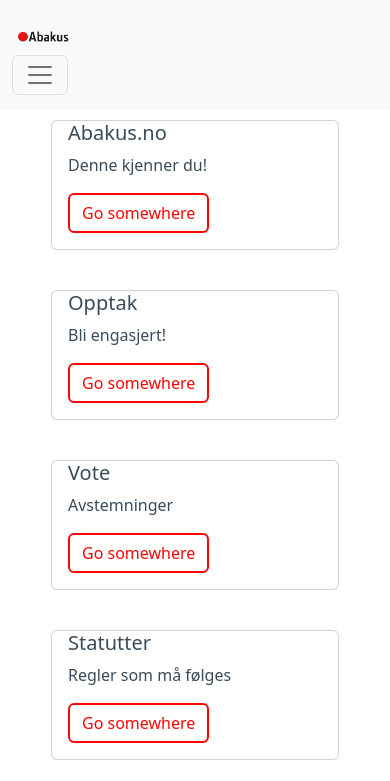
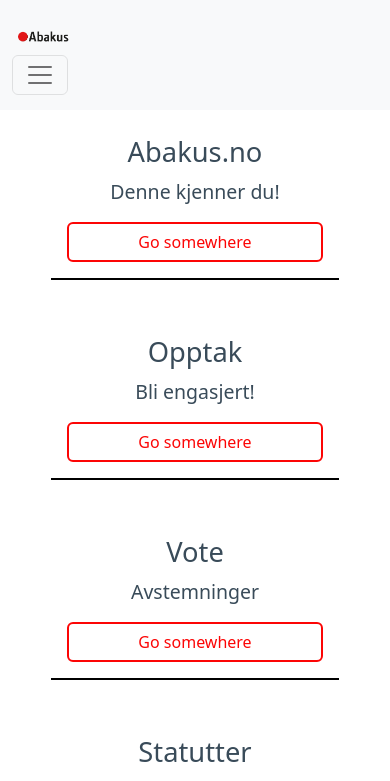
Before and after one commit to webkom/abanav, a React (Create React App) app: page / in a window 390 px wide. Shown: the top 781 px of the page. Built offline with nearby package versions, Linux system fonts and the light colour scheme.

Commit message:
Improved Mobile View

```diff
--- a/src/components/CardComponent.tsx
+++ b/src/components/CardComponent.tsx
@@ -12,15 +12,15 @@
 }
 
 
-function DesktopCard(props: {
+function CardComponent(props: {
   title: string;
   children: string;
   url: string;
   image: string;
 }) {
   return (
-    <Card style={{ width: "18rem" }}>
-      <Card.Img variant="top" src={props.image} />
+    <Card className={isMobile() ? "mobileCard" : "desktopCard"}>
+      {isMobile() ?  null : <Card.Img variant="top" src={props.image} />}
       <Card.Body>
         <Card.Title>{props.title}</Card.Title>
         <Card.Text>{props.children}</Card.Text>
@@ -32,41 +32,5 @@
   );
 }
 
-function MobileCard(props: {
-  title: string;
-  children: string;
-  url: string;
-  image?: string;
-}) {
-  return (
-    <Card style={{ width: "18rem" }}>
-      <Card.Body>
-        <Card.Title>{props.title}</Card.Title>
-        <Card.Text>{props.children}</Card.Text>
-        <Button href={props.url} variant="primary">
-          Go somewhere
-        </Button>
-      </Card.Body>
-    </Card>
-  );
-}
-
-function CardComponent(props: {
-  title: string;
-  children: string;
-  url: string;
-  image: string;
-}) {
-  return isMobile() ? (
-    <MobileCard title={props.title} children={props.children} url={props.url} />
-  ) : (
-    <DesktopCard
-      title={props.title}
-      children={props.children}
-      url={props.url}
-      image={props.image}
-    />
-  );
-}
 
 export default CardComponent;
--- a/src/styles/App.css
+++ b/src/styles/App.css
@@ -19,19 +19,49 @@
     justify-content: space-evenly;
 }
 
-.card-container .card {
+.card-container .mobileCard,
+.card-container .desktopCard {
+    width: 18rem;
     margin: 20px;
     background-color: var(--white);
+}
+
+.mobileCard {
+    border: none;
+    border-bottom: 2px solid black !important;
+    border-radius: 0;
+}
+
+.mobileCard .card-body {
+    display: flex;
+    flex-direction: column;
+    justify-content: center;
+    text-align: center;
+
+}
+
+.mobileCard .card-body .card-title {
+    font-size: 7vw;
+}
+
+.mobileCard .card-body .card-text {
+    font-size: 5vw;
+}
+
+.mobileCard a:focus {
+    background-color: var(--light-red);
+    border: 2px solid var(--light-red);
+}
+
+
+.desktopCard {
+    width: auto;
 }
 
 .card img {
     width: 60%;
     margin: 25px auto;
     padding: 20px;
-}
-
-.card .card-body {
-    padding-top: 0;
 }
 
 .card a {
```
